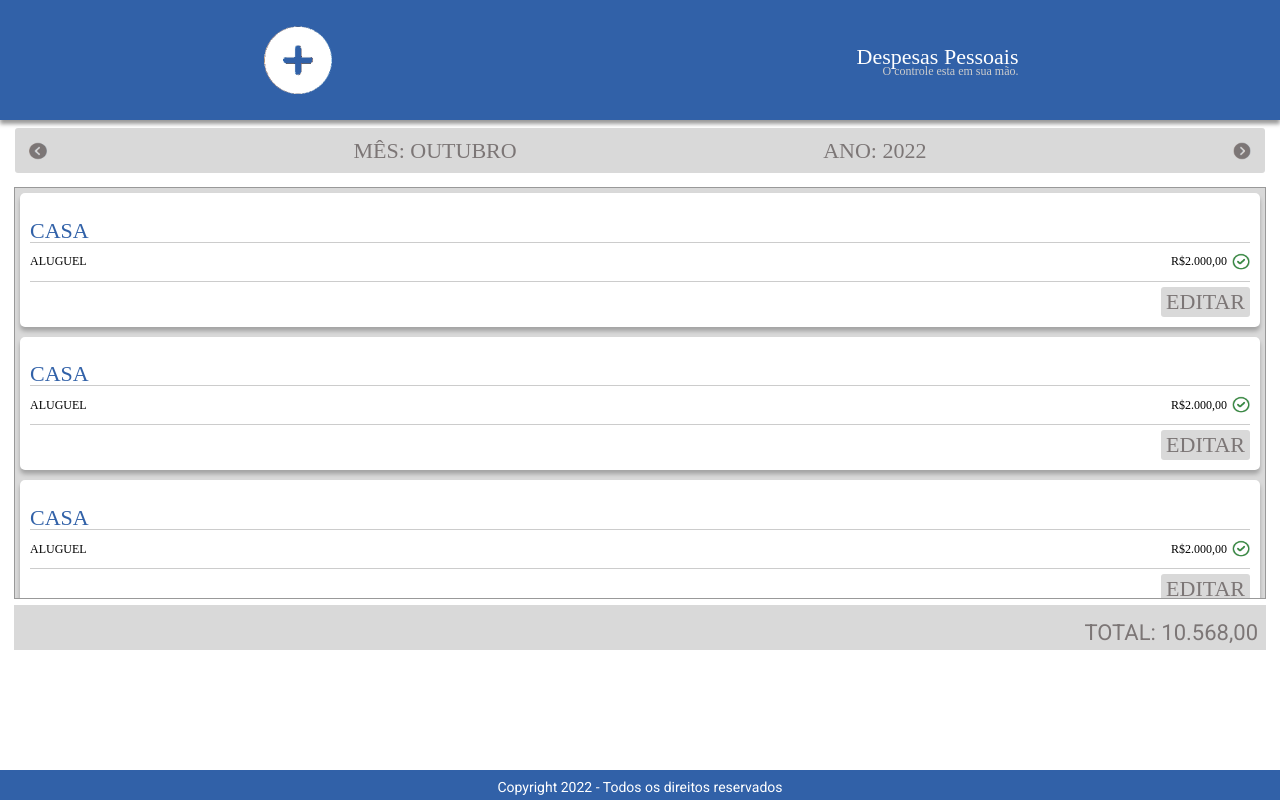
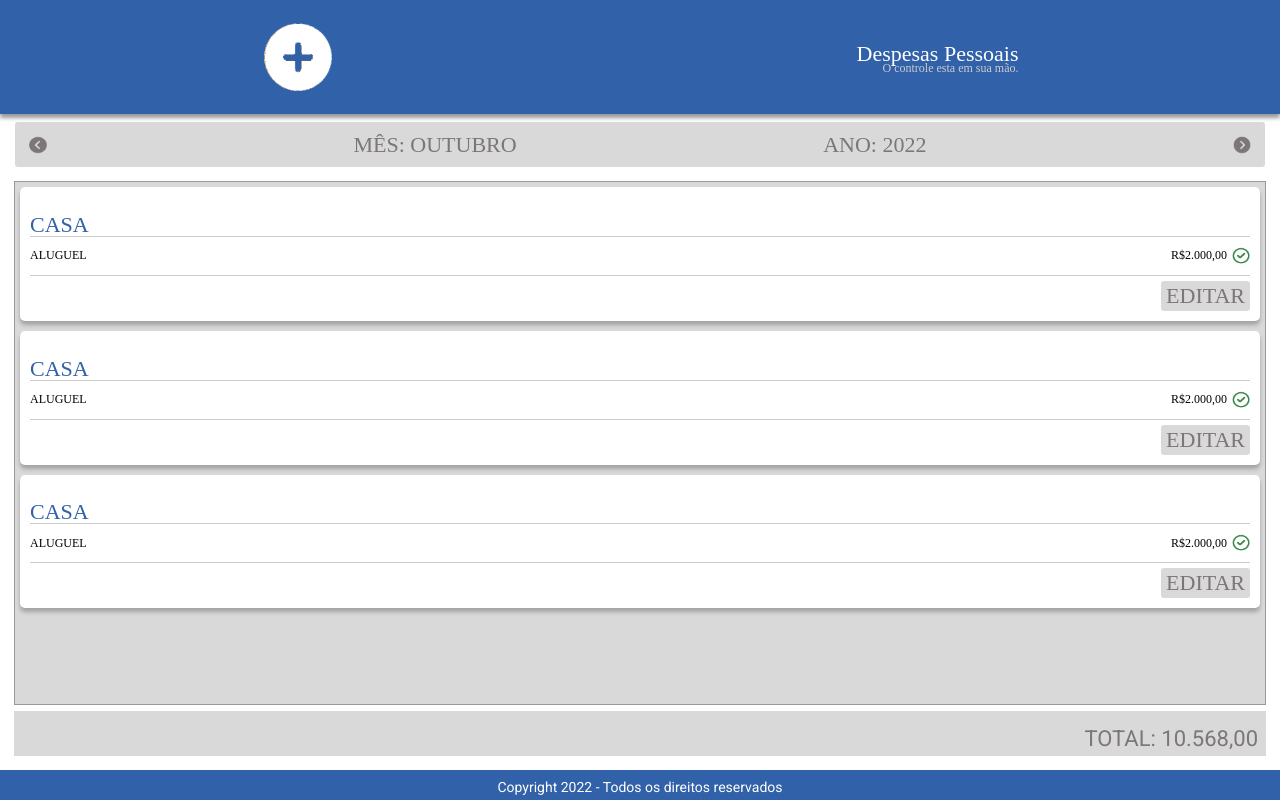
Before and after one commit to ronyhericson/despesas, a React (Create React App) app: page / in a window 1280 px wide. Built offline with nearby package versions, Linux system fonts and the light colour scheme; a web font is replaced by a local one.

Commit message:
ajustes tamanho main

```diff
--- a/src/pages/Home/style.css
+++ b/src/pages/Home/style.css
@@ -69,14 +69,14 @@ header .header-title h3 {
 }
 
 .main{
-    flex: 1;
+    height: calc(100% - 195px);
     display: flex;
     flex-direction: column;
     padding: 14px;
 }
 
 .main .main-grid{
-    height: 400px;
+    height: calc(100% - 63px);
     background-color: #D9D9D9;
     padding: 5px;
     border: 1px solid #999;
```
